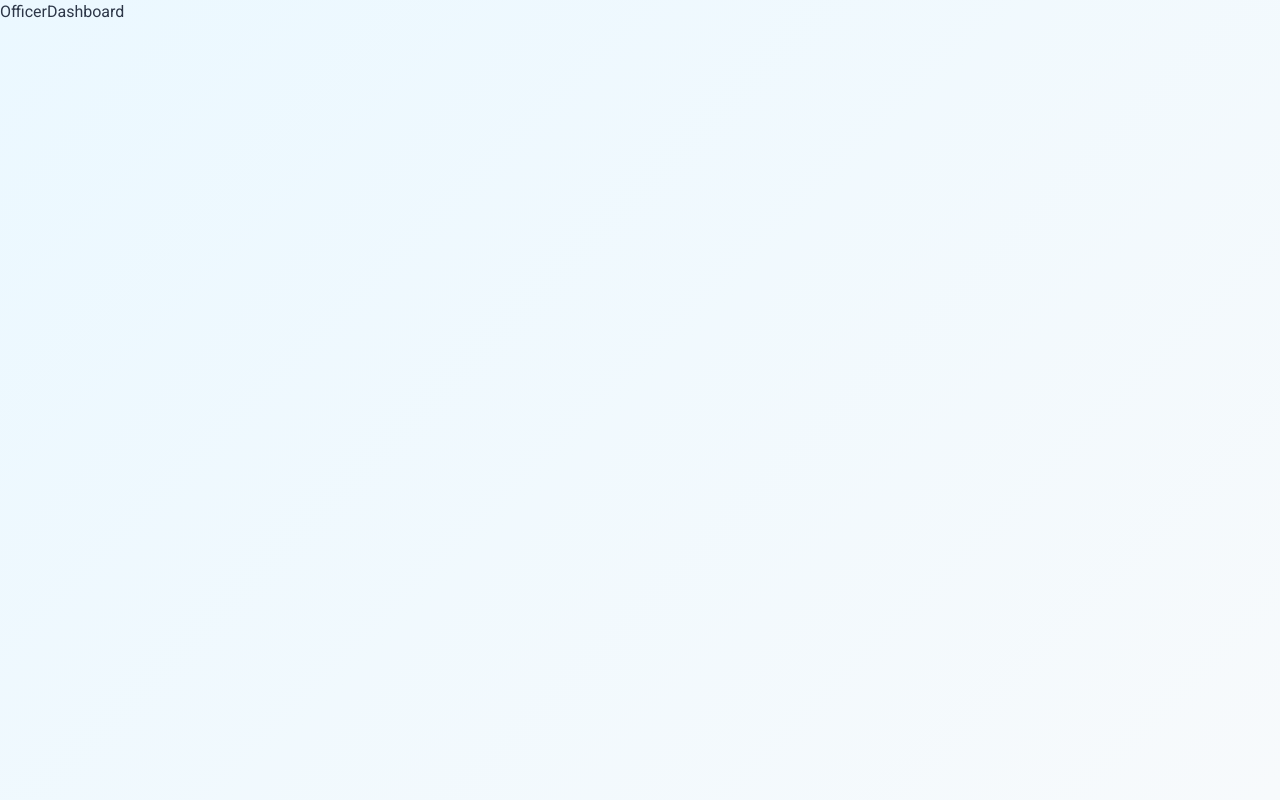
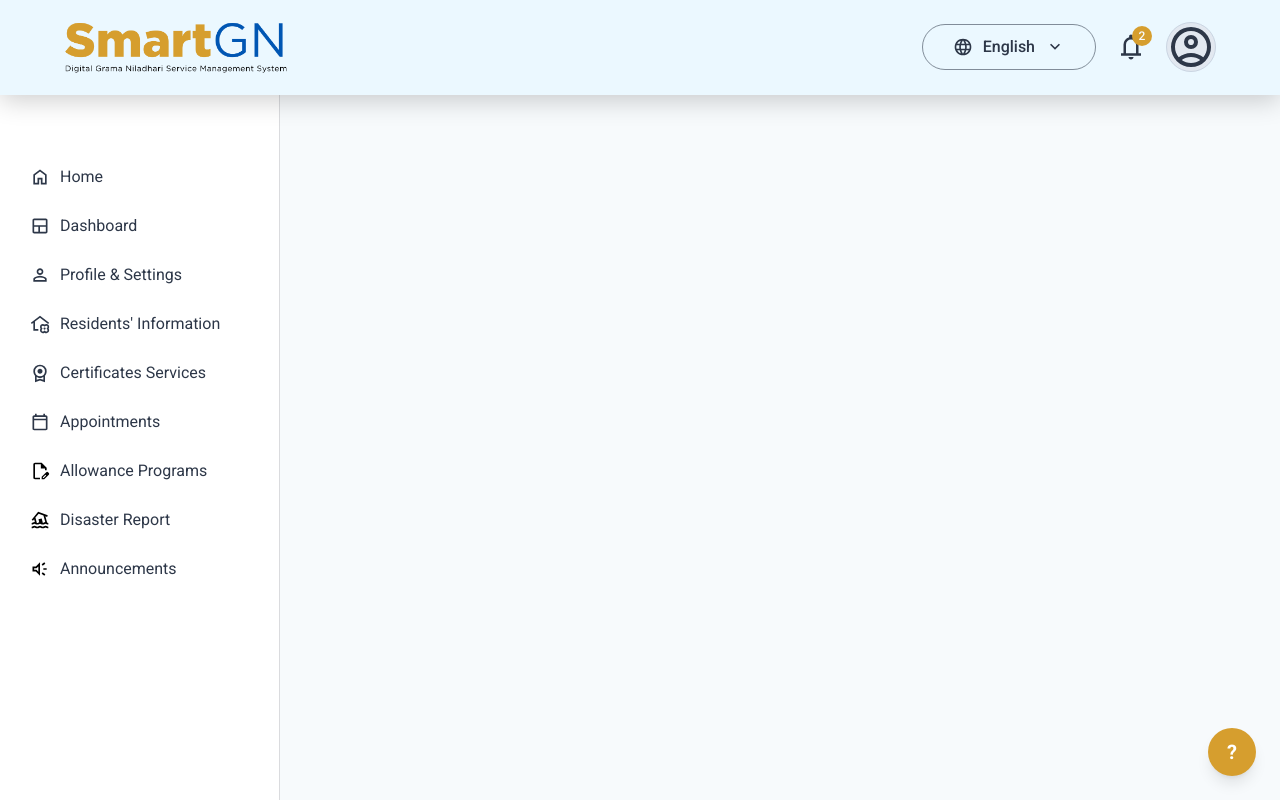
Before and after one commit to Mogith-Code/SmartGN-Digital-GN-Service-Management-System, a React (Vite) app in the folder SmartGN/: page /OfficerDashboard in a window 1280 px wide. Shown: the top 800 px of the page. Built offline with nearby package versions, Linux system fonts and the light colour scheme.

Commit message:
created OfficerDashboard.jsx

```diff
--- a/SmartGN/src/Pages/OfficerDashboard.jsx
+++ b/SmartGN/src/Pages/OfficerDashboard.jsx
@@ -1,7 +1,37 @@
 import React from "react";
+import AfterlogNavbar from "../Components/Common/AfterlogNavbar";
+import RSidebar from "../Components/Common/RSidebar";
+import Footer from "../Components/Common/Footer";
+import OSidebar from "../Components/Common/OSidebar";
 
-function OfficerDashboard() {
-  return <div>OfficerDashboard</div>;
+function OfficerDashboard({ onOpenHelp }) {
+  return (
+    <>
+      <div className="w-full min-h-screen bg-[#F7FAFC] text-[#2D3748] flex flex-col">
+        {/* Navbar */}
+        <AfterlogNavbar />
+
+        <div className="flex flex-1 flex-col md:flex-row gap-0 md:gap-[20px]">
+          {/* Sidebar - Hidden on mobile, visible on md and up */}
+          <div className="hidden md:block bg-white">
+            <OSidebar />
+          </div>
+        </div>
+
+        {/* Floating Help Trigger */}
+        <button
+          className="fixed bottom-6 right-6 w-12 h-12 rounded-full bg-[#D69E2E] text-white border-0 text-[20px] font-bold cursor-pointer shadow-lg flex items-center justify-center transition-all duration-200 hover:scale-110 hover:bg-[#FFAA00]"
+          aria-label="Help Trigger"
+          onClick={onOpenHelp}
+        >
+          ?
+        </button>
+
+        {/* Footer */}
+        <Footer />
+      </div>
+    </>
+  );
 }
 
 export default OfficerDashboard;
```
